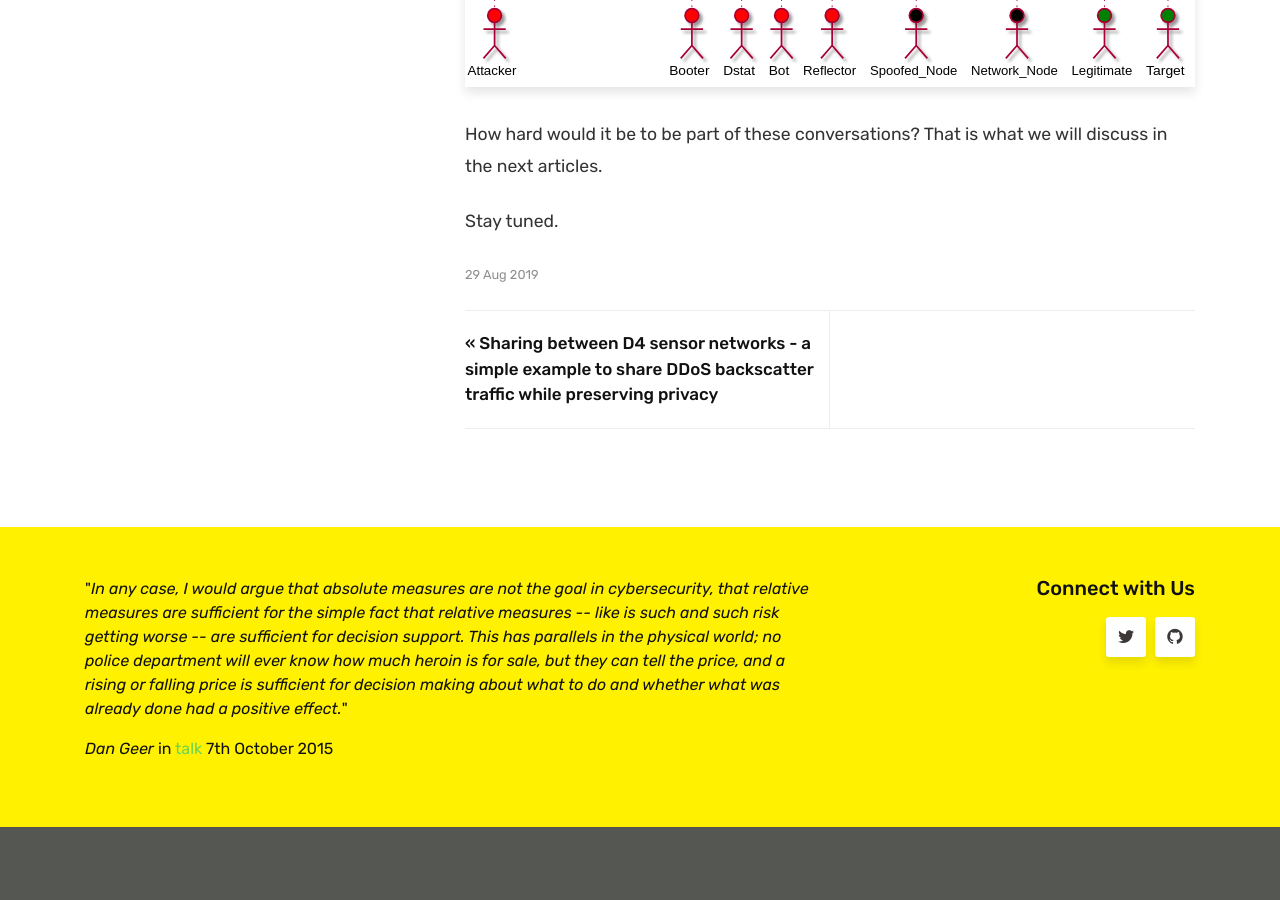
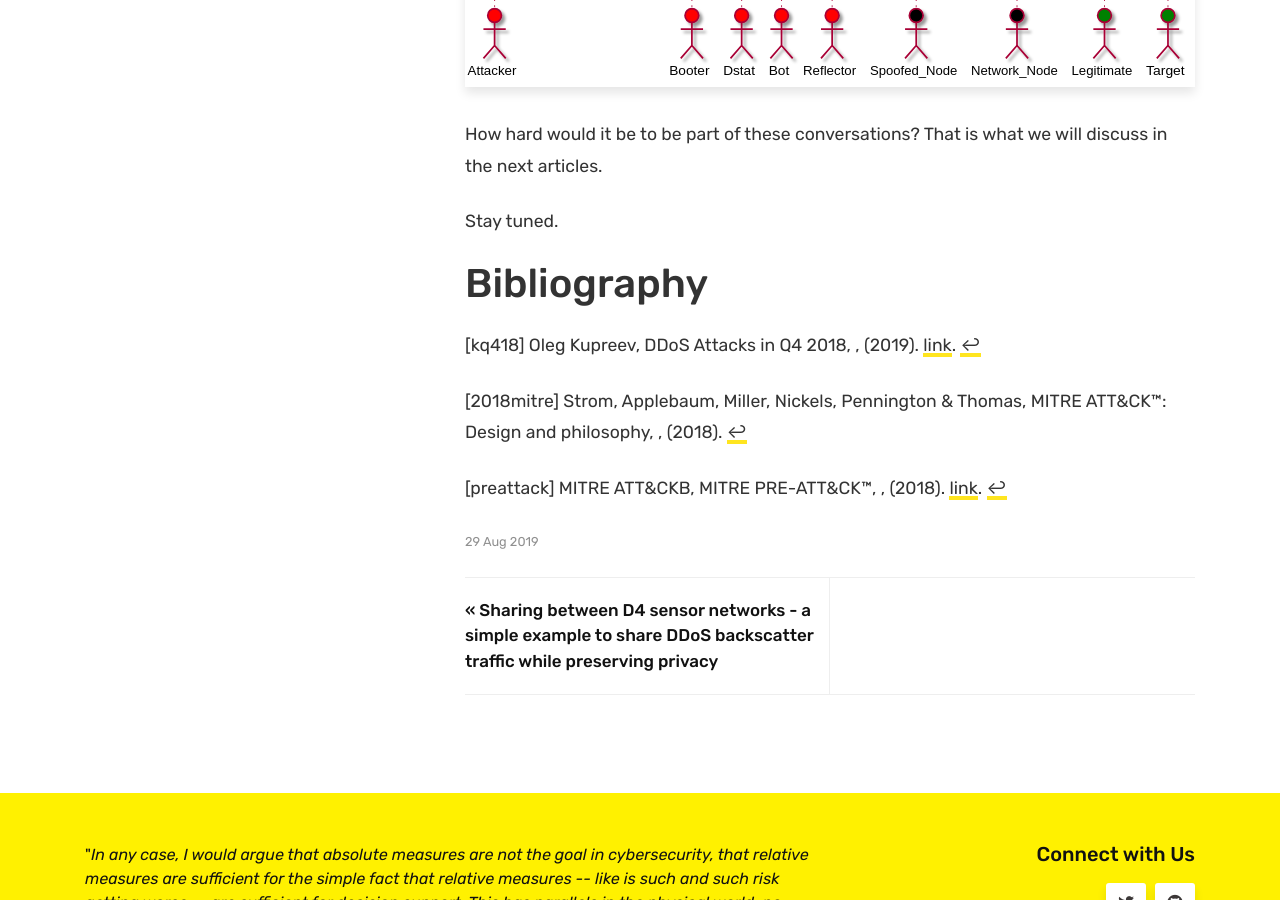
Before and after one commit to D4-project/d4-website, a Jekyll site: the page built from _posts/2019-08-30-sota.md, in a window 1280 px wide and 900 px high, scrolled down 9761 px. Built offline with Jekyll 4.4.1, drawn with Linux system fonts in a browser that asks for light colours.

Commit message:
chg: [blogpost] sota1's bibliography

```diff
--- a/_posts/2019-08-30-sota.md
+++ b/_posts/2019-08-30-sota.md
@@ -231,3 +231,11 @@ How hard would it be to be part of these conversations? That is what we will
 discuss in the next articles.
 
 Stay tuned.
+
+
+# Bibliography
+<a id="kq418"></a>[kq418] Oleg Kupreev, DDoS Attacks in Q4 2018, <i></i>,  (2019). <a href="https://securelist.com/ddos-attacks-in-q4-2018/89565/">link</a>. [↩](#bb9dce372c5d60631c6ecaf9d47a8453)
+
+<a id="2018mitre"></a>[2018mitre] Strom, Applebaum, Miller, Nickels, Pennington & Thomas, MITRE ATT&CK™: Design and philosophy, <i></i>,  (2018). [↩](#72354778e85faf12f5bfc5b42a6bc9b5)
+
+<a id="preattack"></a>[preattack] MITRE ATT&CKB, MITRE PRE-ATT&CK™, <i></i>,  (2018). <a href="https://attack.mitre.org/tactics/pre/">link</a>. [↩](#988774c674ef8af1e74d67e45a21b739)
```
